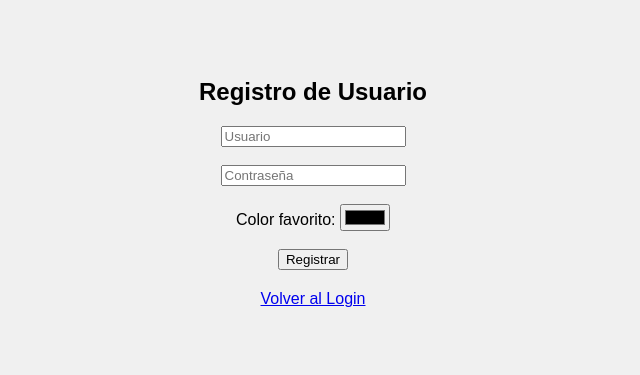
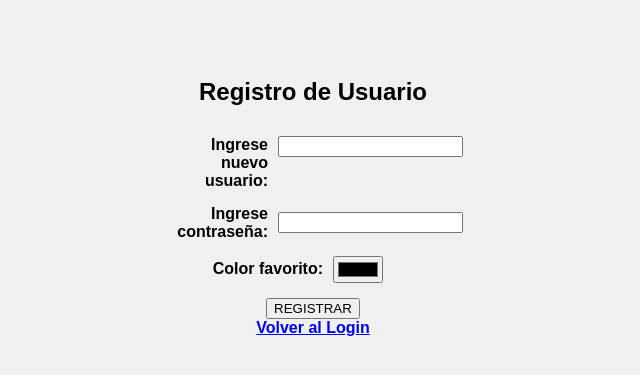
Before and after one commit to 423-mari/actividadRRHH1, a Flask app: page /registro in a window 1280 px wide. Shown: the top 375 px of the page, without its empty margins (327-967 px from the left). Run offline with Flask 3, Linux system fonts and the light colour scheme.

Commit message:
primercommit

```diff
--- a/app.py
+++ b/app.py
@@ -1,10 +1,9 @@
-from flask import Flask, render_template, request, redirect, session, url_for
+from flask import Flask, render_template, request, redirect, session, url_for, flash
 
 app = Flask(__name__)
 app.secret_key = "clave_secreta"  # Necesaria para manejar sesiones
 
 # Guardaremos los usuarios en la sesión (diccionario)
-# Estructura: { "usuario": {"password": "xxx", "color": "#xxxxxx"} }
 
 usuarios = {}
 
@@ -23,10 +22,12 @@ def registro():
         color = request.form["color"]
 
         if username in usuarios:
-            return render_template("registro.html", error="El usuario ya existe")
+            flash("El usuario ya existe", "error")
+            return redirect(url_for("registro"))
 
         usuarios[username] = {"password": password, "color": color}
-        return redirect(url_for("login"))
+        flash("Usuario registrado exitosamente", "success")
+        return redirect(url_for("login")) #redirige al login
 
     return render_template("registro.html")
 
--- a/templates/base.html
+++ b/templates/base.html
@@ -11,7 +11,7 @@
             padding: 50px;
         }
         form {
-            margin: 20px auto;
+            margin: 30px auto;
             width: 300px;
         }
     </style>
--- a/templates/registro.html
+++ b/templates/registro.html
@@ -1,17 +1,37 @@
-
 {% extends "base.html" %}
 {% block title %}Registro{% endblock %}
 {% block content %}
 <h2>Registro de Usuario</h2>
+
 <form method="post">
-    <input type="text" name="username" placeholder="Usuario" required><br><br>
-    <input type="password" name="password" placeholder="Contraseña" required><br><br>
-    <label>Color favorito:</label>
-    <input type="color" name="color" required><br><br>
-    <button type="submit">Registrar</button>
+
+    <div style="display:flex ; margin-bottom:15px;">
+        <label for="username" style="width:160px; text-align:right; margin-right:10px;"> <b>
+            Ingrese nuevo usuario:
+        </label>
+        <input type="text" id="username" name="username" required>
+    </div>
+
+    <div style="display:flex; align-items:center; margin-bottom:15px;">
+        <label for="password" style="width:160px; text-align:right; margin-right:10px;">
+            Ingrese contraseña:
+        </label>
+        <input type="password" id="password" name="password" required>
+    </div>
+
+    <div style="display:flex; align-items:center; margin-bottom:15px;">
+        <label for="color" style="width:160px; text-align:right; margin-right:10px;">
+            Color favorito:
+        </label>
+        <input type="color" id="color" name="color" required>
+    </div>
+
+    <button type="submit">REGISTRAR </button>
 </form>
+<br>
 <a href="{{ url_for('login') }}">Volver al Login</a>
+
 {% if error %}
-<p style="color:red">{{ error }}</p>
+<p style="color:rgb(134, 22, 186)">{{ error }}</p>
 {% endif %}
 {% endblock %}
```
Also changed, not shown: templates/login.html (+38 -8 lines).
